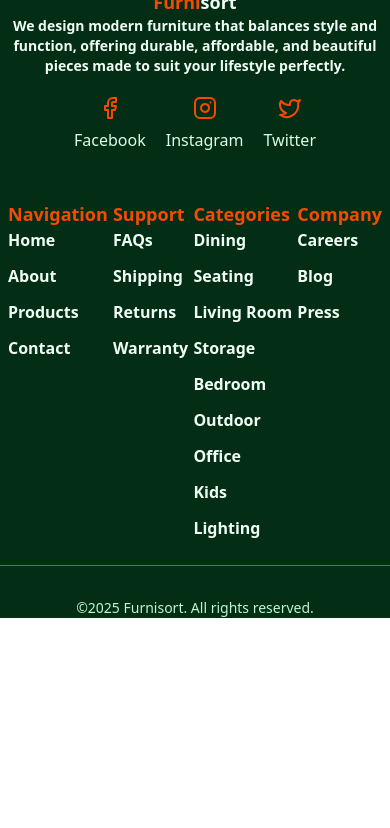
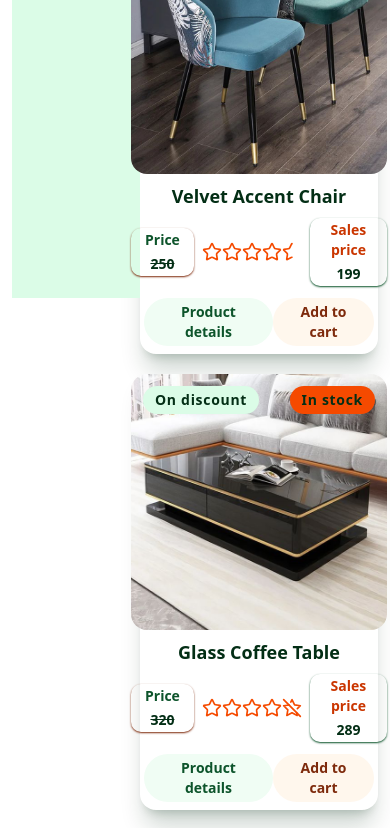
Before and after one commit to vs-git-max/young-sam-furniture-workshop, a React (Vite) app: page /shop in a window 390 px wide. Shown: the part 690-1518 px from the top of the page. Before the commit the page ends 1308 px from the top, so only its background shows below. Built offline with nearby package versions, Linux system fonts and the light colour scheme.

Commit message:
almost done with the shop page

```diff
--- a/src/App.jsx
+++ b/src/App.jsx
@@ -12,6 +12,8 @@ import Orders from "./components/admin/Orders";
 import Products from "./components/admin/Products";
 import AddNewProduct from "./components/admin/AddNewProduct";
 import CheckAuth from "./common/CheckAuth";
+import Shop from "./pages/shop/Shop";
+import Cart from "./pages/shop/Cart";
 
 const App = () => {
   const { location } = useContext(MyAppContext);
@@ -41,6 +43,17 @@ const App = () => {
           <Route path="orders" element={<Orders />} />
           <Route path="dashboard" element={<Dashboard />} />
         </Route>
+
+        <Route path="/shop" element={<Shop />} />
+
+        <Route
+          path="/cart"
+          element={
+            <CheckAuth>
+              <Cart />
+            </CheckAuth>
+          }
+        />
       </Routes>
       {!displayNavAndFooter && <Footer />}
     </Fragment>
--- a/src/components/admin/ProductCard.jsx
+++ b/src/components/admin/ProductCard.jsx
@@ -1,7 +1,6 @@
 import React from "react";
 
 const ProductCard = ({ product }) => {
-  console.log(product);
   return (
     <div className="py-4 px-3  shadow-md rounded-2xl min-h-auto ">
       <div className="w-64 relative">
--- a/src/components/shop/ContactForm.jsx
+++ b/src/components/shop/ContactForm.jsx
@@ -11,8 +11,6 @@ const ContactForm = () => {
   const onSubmit = (e) => {
     e.preventDefault();
   };
-
-  console.log(formData);
 
   return (
     <div className=" absolute  lg:inset-20 flex items-center justify-between  w-full lg:max-w-5xl mx-auto bg-green-950  py-12 px-8 lg:shadow-sm lg:shadow-green-50 rounded-2xl lg:w-2/3 lg:max-h-5/12 lg:h-auto gap-5">
--- a/src/components/shop/HeroSection.jsx
+++ b/src/components/shop/HeroSection.jsx
@@ -1,8 +1,11 @@
-import React from "react";
+import React, { useContext } from "react";
 import bgBanner3 from "../../assets/banner-b3.jpg";
 import bgBanner2 from "../../assets/banner-b2.jpg";
+import MyAppContext from "@/context/Context";
 
 const HeroSection = () => {
+  const { navigate } = useContext(MyAppContext);
+
   return (
     <section className="pt-10 lg:pt-11 bg-green-50 w-full h-screen">
       <div className="relative w-full h-full">
@@ -26,7 +29,7 @@ const HeroSection = () => {
               feel like they’ve always belonged in your home.
             </p>
             <div className="flex gap-5 mt-5">
-              <button className="bg-orange-600 text-green-50 font-bold py-2 px-4 rounded-3xl hover:opacity-95 transition-all">
+              <button className="bg-orange-600 text-green-50 font-bold py-2 px-4 rounded-3xl hover:opacity-95 transition-all"  onClick={navigate('/shop')}>
                 Explore
               </button>
               <button className="bg-green-950 text-orange-600 font-bold py-2 px-4 rounded-3xl hover:opacity-95 transition-all">
--- a/src/components/shop/Navbar.jsx
+++ b/src/components/shop/Navbar.jsx
@@ -20,7 +20,6 @@ const Navbar = () => {
   const handleNavClick = (link) => {
     if (link.startsWith("#")) {
       const section = document.getElementById(link.replace("#", ""));
-      console.log(section);
       if (section) section.scrollIntoView({ behavior: "smooth" });
     } else {
       navigate(link);
@@ -74,11 +73,17 @@ const Navbar = () => {
           ))}
         </div>
         <div className="space-x-2 flex">
-          <button className="bg-white py-0.5 px-2 rounded-4xl font-bold text-sm tracking-wider text-green-950 hover:opacity-95 cursor-pointer flex items-center gap-2">
+          <button
+            onClick={() => navigate("/cart")}
+            className="bg-white py-0.5 px-2 rounded-4xl font-bold text-sm tracking-wider text-green-950 hover:opacity-95 cursor-pointer flex items-center gap-2"
+          >
             <ShoppingCart className="size-5" />
             cart
           </button>
-          <button className="bg-orange-600  text-green-950 py-0.5 px-2 rounded-4xl font-bold text-sm hover:opacity-95 cursor-pointer">
+          <button
+            onClick={() => navigate("/auth/login")}
+            className="bg-orange-600  text-green-950 py-0.5 px-2 rounded-4xl font-bold text-sm hover:opacity-95 cursor-pointer"
+          >
             Signup
           </button>
         </div>
--- a/src/components/shop/OurProducts.jsx
+++ b/src/components/shop/OurProducts.jsx
@@ -4,9 +4,13 @@ import UserProductCard from "./UserProductCard";
 import UserProductDetails from "./UserProductDetails";
 
 const OurProducts = () => {
-  const { filteredProducts, navigate } = useContext(MyAppContext);
+  const {
+    filteredProducts,
+    navigate,
+    openProductDialog,
+    setOpenProductDialog,
+  } = useContext(MyAppContext);
   const [numberOfItems, setNumberOfItems] = useState(5);
-  const [openProductDialog, setOpenProductDialog] = useState(false);
 
   const handleIncreasePageProducts = () => {
     setNumberOfItems((prev) => prev + 5);
@@ -39,7 +43,7 @@ const OurProducts = () => {
           onClick={() => handleIncreasePageProducts()}
           className="mt-10 bg-green-50 text-green-950 py-2 px-5 rounded-lg font-bold text-lg cursor-pointer"
         >
-          Go to Products Page
+          Go to Shop Page
         </button>
       )}
 
--- a/src/components/shop/UserProductDetails.jsx
+++ b/src/components/shop/UserProductDetails.jsx
@@ -15,8 +15,6 @@ const UserProductDetails = () => {
     setOpenProductDialog(false);
     setProductDetails(null);
   };
-
-  console.log(productDetails);
 
   return (
     <Dialog open={openProductDialog} onOpenChange={handleOnOpenChange}>
--- a/src/helper/index.js
+++ b/src/helper/index.js
@@ -411,8 +411,8 @@ export const footerNav = [
     title: "Navigation",
     links: [
       { name: "Home", href: "/" },
-      { name: "About", href: "/about" },
-      { name: "Products", href: "/products" },
+      { name: "About", href: "#about" },
+      { name: "Shop", href: "/shop" },
       { name: "Contact", href: "/contact" },
     ],
   },
--- a/src/pages/admin/AdminSidebar.jsx
+++ b/src/pages/admin/AdminSidebar.jsx
@@ -67,7 +67,7 @@ const AdminSidebar = () => {
               );
             })}
           </div>
-          <SheetDescription className="text-orange-600 text-sm font-medium">
+          <SheetDescription className="text-orange-600npm text-sm font-medium">
             Discover pieces that blend comfort, style, and durability— made to
             feel like they’ve always belonged in your home.
           </SheetDescription>
--- /dev/null
+++ b/src/pages/shop/Cart.jsx
@@ -0,0 +1,7 @@
+import React from "react";
+
+const Cart = () => {
+  return <div>Cart</div>;
+};
+
+export default Cart;
--- /dev/null
+++ b/src/pages/shop/Shop.jsx
@@ -0,0 +1,44 @@
+import UserProductCard from "@/components/shop/UserProductCard";
+import UserProductDetails from "@/components/shop/UserProductDetails";
+import MyAppContext from "@/context/Context";
+import React, { useContext } from "react";
+
+const Shop = () => {
+  const { userProducts, openProductDialog, setOpenProductDialog, location } =
+    useContext(MyAppContext);
+
+  console.log(location.pathname);
+
+  return (
+    <section className="py-12 w-full min-h-screen overflow-hidden px-3 relative">
+      <div className="flex items-center justify-between w-full px-8 ">
+        <h1 className="text-3xl text-green-900 font-bold  lg:text-5xl text-center">
+          Our Products
+        </h1>
+        <p className="text-orange-600 font-semibold text-lg">
+          {userProducts?.length}{" "}
+          <span className="text-green-950">Products</span>{" "}
+        </p>
+      </div>
+      <div className="flex items-center justify-end ">.Sort by</div>
+      <div className="flex gap-3 ">
+        <div className=" bg-green-100 w-32  h-screen fixed ">
+          <h2 className="">Shop By Category</h2>
+        </div>
+        <div className="grid grid-cols-1 sm:grid-cols-2 md:grid-cols-3 xl:grid-cols-5 lg:grid-cols-4 gap-3 lg:gap-4 pl-32">
+          {userProducts.length > 1 &&
+            userProducts &&
+            userProducts.map((product) => (
+              <UserProductCard product={product} key={product?.id} />
+            ))}
+        </div>
+      </div>
+      <UserProductDetails
+        openProductDialog={openProductDialog}
+        setOpenProductDialog={setOpenProductDialog}
+      />
+    </section>
+  );
+};
+
+export default Shop;
```
